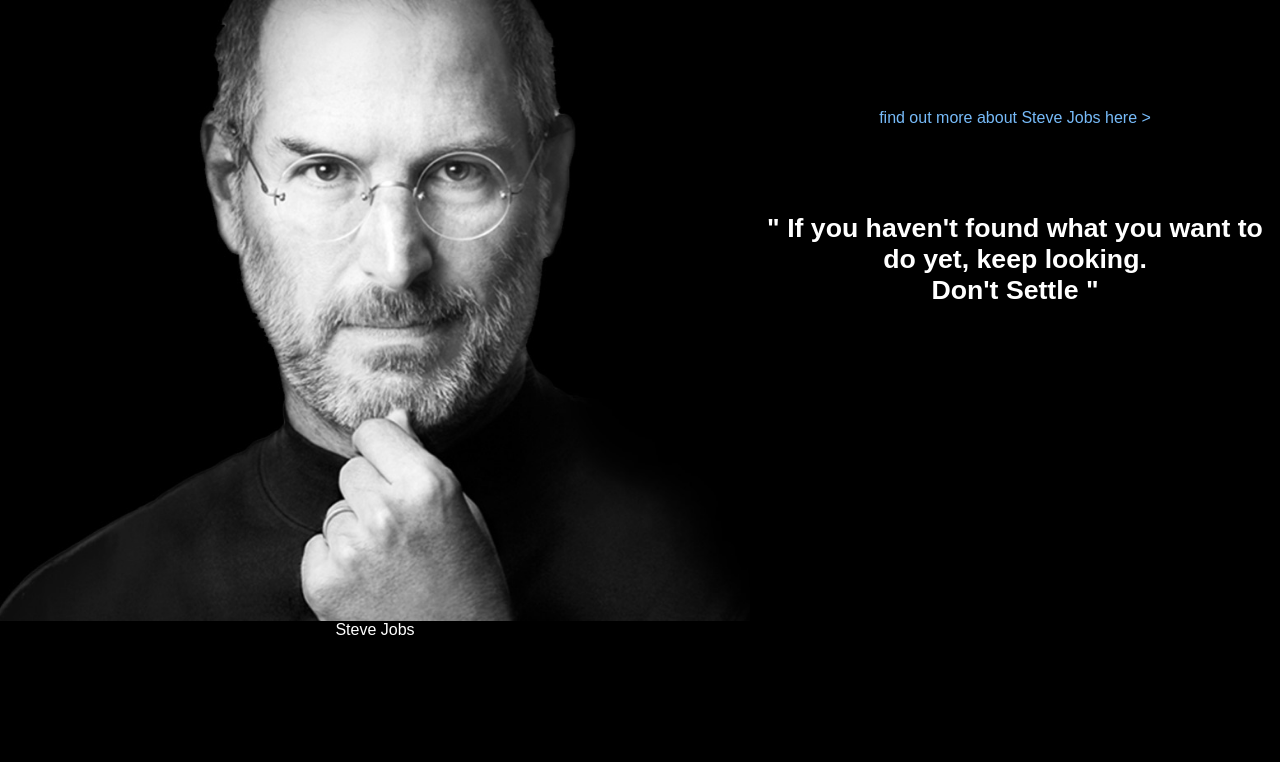
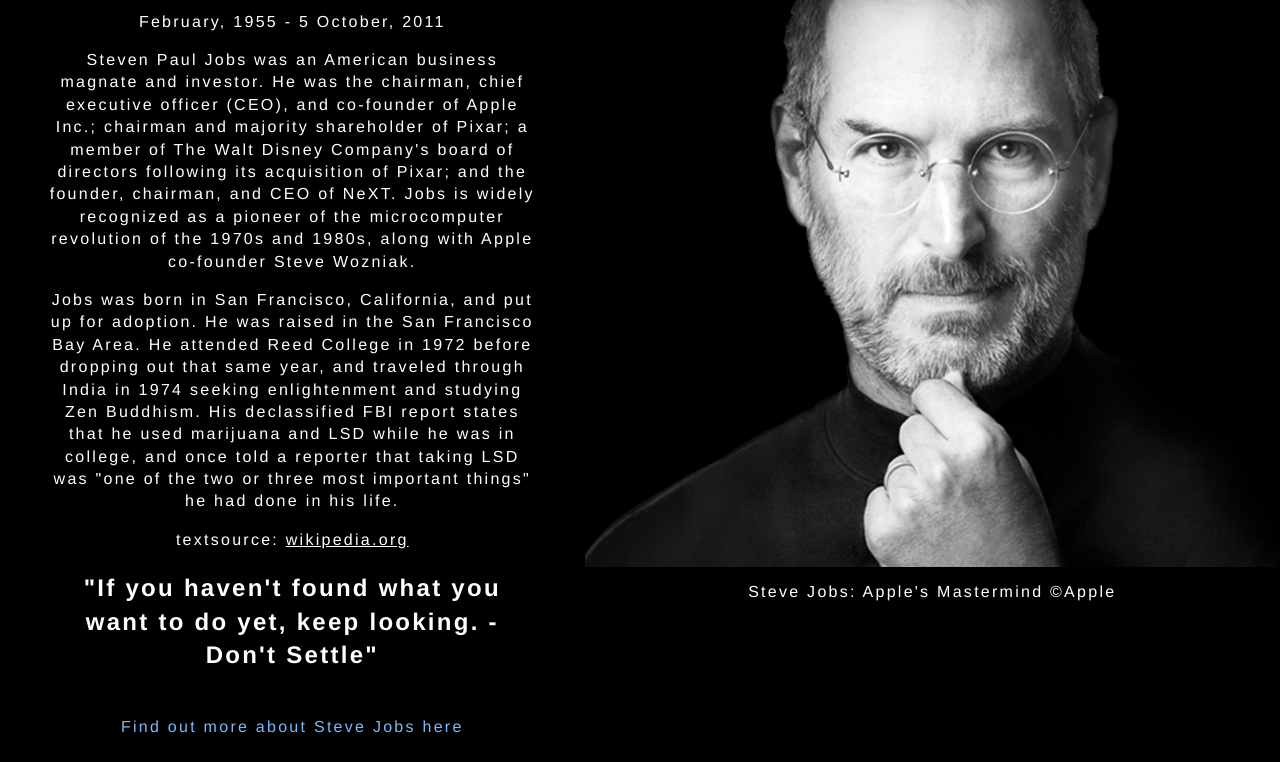
Before and after one commit to tobiasschuett/TributePage, a plain HTML site: page index.html in a window 1280 px wide. Shown: the part 125-887 px from the top of the page. Before the commit the page ends 800 px from the top, so only its background shows below. Drawn offline with Linux system fonts and the light colour scheme.

Commit message:
style overhaul

```diff
--- a/index.html
+++ b/index.html
@@ -1,6 +1,5 @@
-<!DOCTYPE <!DOCTYPE html>
+<!DOCTYPE html>
 <html>
-
 <head>
     <meta charset="utf-8" />
     <title>Steve Jobs Tribute page</title>
@@ -8,24 +7,34 @@
     <link rel="stylesheet" type="text/css" media="screen" href="main.css" />
 
 </head>
-
 <body>
     <script src="https://cdn.freecodecamp.org/testable-projects-fcc/v1/bundle.js"></script>
-
     <div id="main">
+        <div id="left">
+                    <h1 id="title">Steve Paul Jobs </h1>
+                    <div id="tribute-info">
+                        <p>February, 1955 - 5 October, 2011</p>
+                        <p>Steven Paul Jobs was an American business magnate and investor. He was the chairman,
+                            chief executive officer (CEO), and co-founder of Apple Inc.; chairman and majority shareholder of Pixar;
+                            a member of The Walt Disney Company's board of directors following its acquisition of Pixar;
+                            and the founder, chairman, and CEO of NeXT. Jobs is widely recognized as a pioneer of the microcomputer
+                            revolution of the 1970s and 1980s, along with Apple co-founder Steve Wozniak.</p>
+                        <p>Jobs was born in San Francisco, California, and put up for adoption.
+                            He was raised in the San Francisco Bay Area. He attended Reed College in 1972 before dropping
+                            out that same year, and traveled through India in 1974 seeking enlightenment and studying Zen Buddhism.
+                            His declassified FBI report states that he used marijuana and LSD while he was in college,
+                            and once told a reporter that taking LSD was "one of the two or three most important things"
+                            he had done in his life.</p>
+                        <p>textsource: <a id="infosrc" href="https://en.wikipedia.org/wiki/Steve_Jobs" target="_blank">wikipedia.org</a></p>
+                    </div>
+                    <h2>"If you haven't found what you want to do yet, keep looking. - Don't Settle"</h2>
+                    <a id="tribute-link" href="https://en.wikipedia.org/wiki/Steve_Jobs" target="_blank">Find out more about Steve Jobs here </a>
+        </div>
         <div id="img-div">
                 <img  id="image" src="stevejobs.jpg" alt="Steve Jobs">
-                <div id="img-caption"><p>Steve Jobs</p></div>
+                <div id="img-caption"><p>Steve Jobs: Apple's Mastermind &copy;Apple</p></div>
         </div>
-        <div id="right">
-                <h1 id="title">Steve Paul Jobs</h1>
-                <div id="tribute-info">
-                24 February, 1955 - 5 October, 2011
-                </div>
-                <h3> " If you haven't found what you want to do yet, keep looking. <br>
-                        Don't Settle " </h3>
-                <a id="tribute-link" href="https://de.wikipedia.org/wiki/Steve_Jobs" target="_blank">find out more about Steve Jobs here ></a>
-        </div>
+
     </div>
 </body>
 </html>
--- a/main.css
+++ b/main.css
@@ -1,11 +1,10 @@
 html {
     color: white;
     background-color: black;
-
 }
 body {
     margin: 0;
-    font-family: Arial, Helvetica, sans-serif;
+    font-family: Helvetica, sans-serif;
 }
 #main {
     display: flex;
@@ -14,45 +13,50 @@ body {
 #img-div {
     display: inline-block;
     text-align: center;
+    font-size: 12pt;
+    letter-spacing: 0.6mm;
 }
 #image {
+    float: right;
+    height: auto;
+    width: 100%;
+    max-width: 100%;
+}
+#img-caption {
+    position: relative;
+    top: 1em;
+}
+#left {
+    display: inline-block;
     float: left;
-    height: auto;
-    width: 750px;
-    max-width: 911px;
-}
-#right {
-    display: inline-block;
-    float: right;
     height: 100%;
     width: 50%;
     background-color: black;
     text-align: center;
+    padding: 3em;
+    line-height: 1.4;
+    font-size: 12pt;
+    letter-spacing: 0.6mm;
 }
-#right a {
+#infosrc {
+    color: white;
+}
+#tribute-link {
     color: rgb(119,187,249);
     text-decoration: none;
     margin: auto;
     position: relative;
 }
-#right h3 {
-    font-size: 20pt;
-    position: relative;
-    top: 8em;
-}
-@media screen and (min-width: 851px) and (max-width: 50000px) {
-    #right a {
-        bottom: 10px;
+@media screen and (min-width: 851px) {
+    #tribute-link {
+        top: 1.5em;
     }
 }
 @media screen and (min-width: 0px) and (max-width: 850px) {
     #main {
-        flex-direction: column;
+        flex-direction: column-reverse;
     }
-    #right {
+    #left {
         width: 100%;
     }
-    #right a {
-        bottom: 10px;
-    }
 }
```
